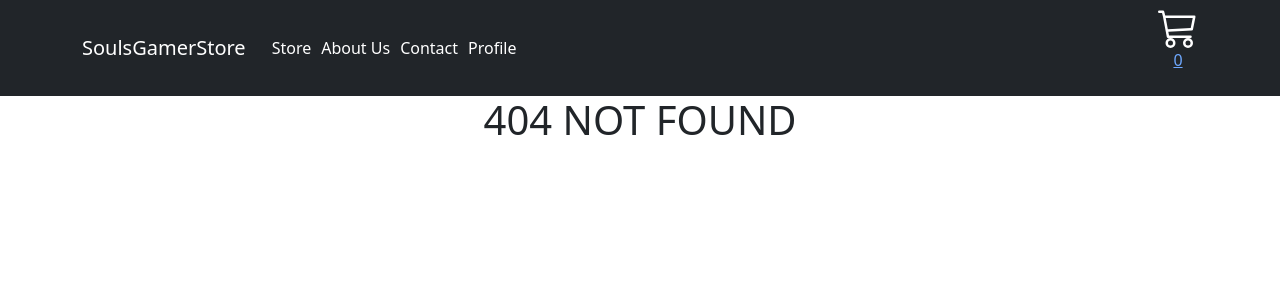
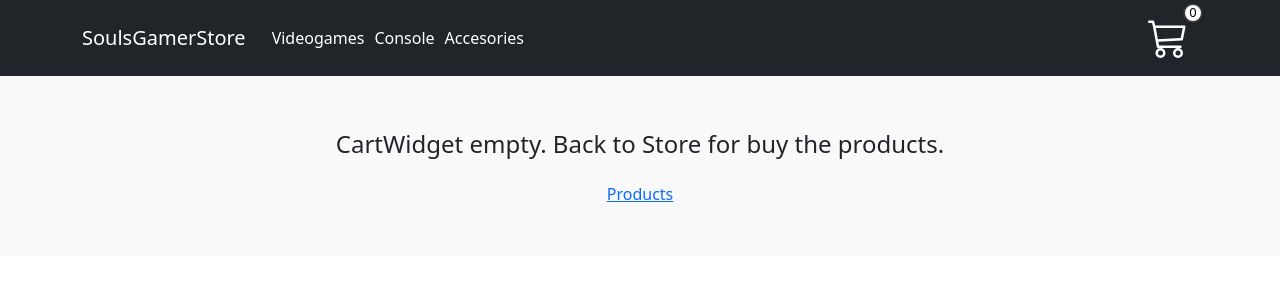
Before and after one commit to JoacoPotenzone/SoulsGamerStore, a React (Create React App) app: page /cart in a window 1280 px wide. Before the commit this address had no page. Shown: the top 300 px of the page. Built offline with nearby package versions, Linux system fonts and the light colour scheme.

Commit message:
Cart y cartContext

```diff
--- a/src/App.js
+++ b/src/App.js
@@ -5,6 +5,7 @@ import ItemListContainer from './components/ItemListContainer/ItemListContainer'
 import ItemDetailContainer from './components/ItemDetailContainer/ItemDetailContainer';
 import { BrowserRouter, Routes, Route } from 'react-router-dom';
 import { CartProvider } from './context/CartContext';
+import Cart from './components/Cart/Cart';
 
 
 function App() {
@@ -15,9 +16,9 @@ function App() {
           <NavBar></NavBar>
               <Routes>
                 <Route path='/' element={<ItemListContainer greeting ='¡Bienvenidos a SoulsGamerStore!'></ItemListContainer>} />
-                <Route path='/category' element={<ItemListContainer></ItemListContainer>} />
+                <Route path='/category:categoryId' element={<ItemListContainer></ItemListContainer>} />
                 <Route path='/item/:itemId' element={  <ItemDetailContainer />} />
-                <Route path='*' element ={<h1>404 NOT FOUND</h1>} />
+                <Route path='/cart' element={<Cart />} />
               </Routes>
         </BrowserRouter>
       </CartProvider>
--- a/src/components/Cart/Cart.css
+++ b/src/components/Cart/Cart.css
@@ -0,0 +1,69 @@
+.empty-cart-container {
+    text-align: center;
+    padding: 50px;
+    background-color: #f9f9f9;
+}
+
+.empty-cart-message {
+    font-size: 1.5rem;
+    margin-bottom: 20px;
+}
+
+.empty-cart-link {
+    font-size: 1.2rem;
+    color: #333;
+    text-decoration: none;
+    padding: 10px 15px;
+    border: 1px solid #333;
+    transition: background-color 0.3s, color 0.3s;
+}
+
+.empty-cart-link:hover {
+    background-color: #333;
+    color: #fff;
+}
+
+.cart-container {
+    padding: 20px;
+    background-color: #f9f9f9;
+}
+
+.cart-items-list {
+    margin-bottom: 20px;
+}
+
+.cart-total {
+    font-size: 1.5rem;
+    margin-bottom: 20px;
+}
+
+.clear-cart-btn, .checkout-link {
+    font-size: 1rem;
+    padding: 10px 15px;
+    margin-right: 10px;
+    border: none;
+    cursor: pointer;
+    text-decoration: none;
+    transition: background-color 0.3s, color 0.3s;
+}
+
+.clear-cart-btn {
+    background-color: #f44336;
+    color: #fff;
+    border-radius: 5px;
+}
+
+.clear-cart-btn:hover {
+    background-color: #d32f2f;
+}
+
+.checkout-link {
+    background-color: #4caf50;
+    color: #fff;
+    border: 1px solid #4caf50;
+    border-radius: 5px;
+}
+
+.checkout-link:hover {
+    background-color: #43a047;
+}
--- a/src/components/Cart/Cart.jsx
+++ b/src/components/Cart/Cart.jsx
@@ -11,8 +11,8 @@ const Cart = () => {
     if(totalQuantity() === 0){
         return(
             <div className="empty-cart-container">
-                <p className="empty-cart-message">Carrito vacio... A compraaar</p>
-                <Link to='/' className="counter-button">Productos</Link>
+                <p className="empty-cart-message">CartWidget empty. Back to Store for buy the products.</p>
+                <Link to='/' className="counter-button">Products</Link>
             </div>
         )
     }
@@ -20,10 +20,10 @@ const Cart = () => {
         return (
             <div className="cart-container">
             <div className="cart-items-list">
-                { cart.map(item => <CartItem key={item.id} item={item} />)}
+                { cart.map(item => <CartItem key={item.id} item={item}/>)}
             </div>
             <h3 className="cart-total">Total: ${cartTotal()}</h3>
-            <button className="clear-cart-btn" onClick={() => clearCart()}>Borrar Items</button>
+            <button className="clear-cart-btn" onClick={() => clearCart()}>Delete items</button>
             <Link to='/checkout' className="checkout-link">Checkout</Link>
         </div>
     )
--- /dev/null
+++ b/src/components/CartItem/CartItem.css
@@ -0,0 +1,40 @@
+.cart-item-container {
+    border: 1px solid #e0e0e0;
+    margin: 10px 0;
+    padding: 10px;
+    position: relative;
+    background-color: #f9f9f9;
+    transition: background-color 0.3s;
+}
+
+.cart-item-container:hover {
+    background-color: #f0f0f0;
+}
+
+.cart-item-name {
+    font-size: 1.2rem;
+    color: #333;
+    margin-bottom: 10px;
+}
+
+.cart-item-details p {
+    margin: 5px 0;
+    color: #555;
+}
+
+.cart-item-remove-btn {
+    position: absolute;
+    top: 10px;
+    right: 10px;
+    background-color: #f44336;
+    color: white;
+    border: none;
+    cursor: pointer;
+    padding: 5px 10px;
+    border-radius: 5px;
+    transition: background-color 0.3s;
+}
+
+.cart-item-remove-btn:hover {
+    background-color: #d32f2f;
+}
--- a/src/components/CartItem/CartItem.jsx
+++ b/src/components/CartItem/CartItem.jsx
@@ -3,7 +3,7 @@ import { CartContext } from "../../context/CartContext";
 import './CartItem.css';
 
 const CartItem = ({ item }) => {
-    const { id, name, precio, quantity } = item;
+    const { id, name, price, quantity } = item;
     const { removeItem } = useContext(CartContext);
 
     const handleRemove = () => {
@@ -17,7 +17,7 @@ const CartItem = ({ item }) => {
                     <h2 className="cart-item-name">{name}</h2>
                 </header>
                 <section className="cart-item-details">
-                    <p className="cart-item-price">Precio: ${precio}</p>
+                    <p className="cart-item-price">Precio: ${price}</p>
                 </section>
                 <section className="cart-item-details">
                     <p className="cart-item-quantity">Cantidad: {quantity}</p>
--- a/src/components/CartWidget/CartWidget.css
+++ b/src/components/CartWidget/CartWidget.css
@@ -0,0 +1,28 @@
+.cart-widget {
+    position: relative;
+    display: inline-block;
+    padding: 10px;
+    text-decoration: none;
+    transition: transform 0.3s;
+}
+
+.cart-widget:hover {
+    transform: scale(1.08);
+}
+
+
+.cart-widget p {
+    position: absolute;
+    top: -5px;
+    right: -5px;
+    background-color: #ffffff;
+    color: #000000;
+    border-radius: 50%;
+    width: 20px;
+    height: 20px;
+    text-align: center;
+    font-size: small;
+    line-height: 15px;
+    border: 2px solid #393737;
+    box-shadow: 0 0 3px rgba(0, 0, 0, 0.3);
+}
--- a/src/components/CartWidget/CartWidget.jsx
+++ b/src/components/CartWidget/CartWidget.jsx
@@ -2,6 +2,7 @@ import React, { useContext } from 'react';
 import {BsCart3} from 'react-icons/bs';
 import { CartContext } from '../../context/CartContext';
 import { Link } from 'react-router-dom';
+import './CartWidget.css'
 
 const CartWidget = () => {
 
--- a/src/components/ItemListContainer/ItemListContainer.jsx
+++ b/src/components/ItemListContainer/ItemListContainer.jsx
@@ -2,7 +2,6 @@ import {useState, useEffect} from 'react';
 import ItemList from '../ItemList/ItemList';
 import {useParams} from 'react-router-dom';
 import React from 'react';
-import { NavLink} from 'react-router-dom'
 import './itemListContainer.css'
 import { collection, getDocs, where, query } from 'firebase/firestore';
 import { db } from '../../firebase/firebase';
@@ -37,11 +36,6 @@ const ItemListContainer = ({greeting}) => {
             : <div>
             <h1>{greeting}</h1>
             <h2>Categories</h2>
-            <div className="Categories">
-                <NavLink to={`/category/videogames`} className={({isActive}) => isActive ? 'ActiveOption1' : 'Option1'}><h3>VideoGames</h3></NavLink>
-                <NavLink to={`/category/console`} className={({isActive}) => isActive ? 'ActiveOption1' : 'Option1'}><h3>Console</h3></NavLink>
-                <NavLink to={`/category/accesories`} className={({isActive}) => isActive ? 'ActiveOption1' : 'Option1'}><h3>Accesories</h3></NavLink>
-            </div>
             <ItemList products={products}></ItemList>
             </div>
             }
--- a/src/components/NavBar/NavBar.jsx
+++ b/src/components/NavBar/NavBar.jsx
@@ -15,10 +15,9 @@ const NavBar = () => {
             <Link className='Brand' to='/'>SoulsGamerStore</Link>
           </Navbar.Brand>
           <Nav className="me-auto">
-            <NavLink to={`#Store`} className={({isActive}) => isActive ? 'ActiveOption' : 'Option'}>Store</NavLink>
-            <NavLink to={`/AboutUs`} className={({isActive}) => isActive ? 'ActiveOption' : 'Option'}>About Us</NavLink>
-            <NavLink to={`/Contact`} className={({isActive}) => isActive ? 'ActiveOption' : 'Option'}>Contact</NavLink>
-            <NavLink to={`/Profile`} className={({isActive}) => isActive ? 'ActiveOption' : 'Option'}>Profile</NavLink>
+            <NavLink to={`/Videogames`} className={({isActive}) => isActive ? 'ActiveOption' : 'Option'}>Videogames</NavLink>
+            <NavLink to={`/Console`} className={({isActive}) => isActive ? 'ActiveOption' : 'Option'}>Console</NavLink>
+            <NavLink to={`/Accesories`} className={({isActive}) => isActive ? 'ActiveOption' : 'Option'}>Accesories</NavLink>
           </Nav>
           <CartWidget></CartWidget>
         </Container>
--- a/src/context/CartContext.jsx
+++ b/src/context/CartContext.jsx
@@ -6,18 +6,13 @@ export const CartProvider = ({children}) => {
     const [cart, setCart] = useState([])
 
     console.log(cart)
-    const addItem = (item, quantity) =>{
 
-        if(isInCart(item.id)){
-            setCart(cart.map((product)=>{
-                if(product.id === item.id){
-                    return({...product, quantity : product.quantity + quantity})
-                }else{
-                    return product
-                }
-            }))
-        }else{
-            setCart([...cart, {...item, quantity}])
+    const addItem = (item, quantity) => {
+        if(!isInCart(item.id) & quantity!==0) {
+            setCart(prev => [...prev, {...item, quantity}])
+        }
+        else {
+            console.log('El producto ya fue agregado')
         }
     }
 
@@ -33,12 +28,16 @@ export const CartProvider = ({children}) => {
         return cart.some((item) => item.id === id)
     }
 
+    const cartTotal = () => {
+        return cart.reduce((total, item) => total + (item.quantity * item.price), 0)
+    }
+
     const totalQuantity = () => {
         return cart.reduce((totalQuant, item) => totalQuant + item.quantity, 0)
     }
 
     return(
-        <CartContext.Provider value={{cart, addItem, removeItem, clearCart, totalQuantity}}>
+        <CartContext.Provider value={{cart, addItem, removeItem, clearCart, totalQuantity, cartTotal}}>
             {children}
         </CartContext.Provider>
     )
```
